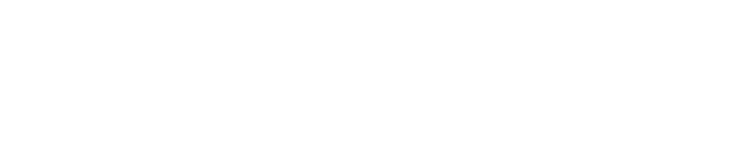
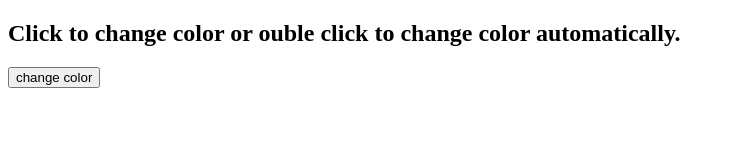
Before and after one commit to Durgesh18-p/color-flipper, a plain HTML site: page index.html in a window 1280 px wide. Shown: the whole page, without its empty margins (0-735 px from the left). Drawn offline with Linux system fonts and the light colour scheme.

Commit message:
HTML done

```diff
--- a/index.html
+++ b/index.html
@@ -6,6 +6,9 @@
     <title>color flipper</title>
 </head>
 <body>
-
+    <div class="container">
+        <h2>Click to change color or ouble click to change color automatically.</h2>
+        <button class="btn" id="btn">change color</button>
+    </div>
 </body>
 </html>
```
